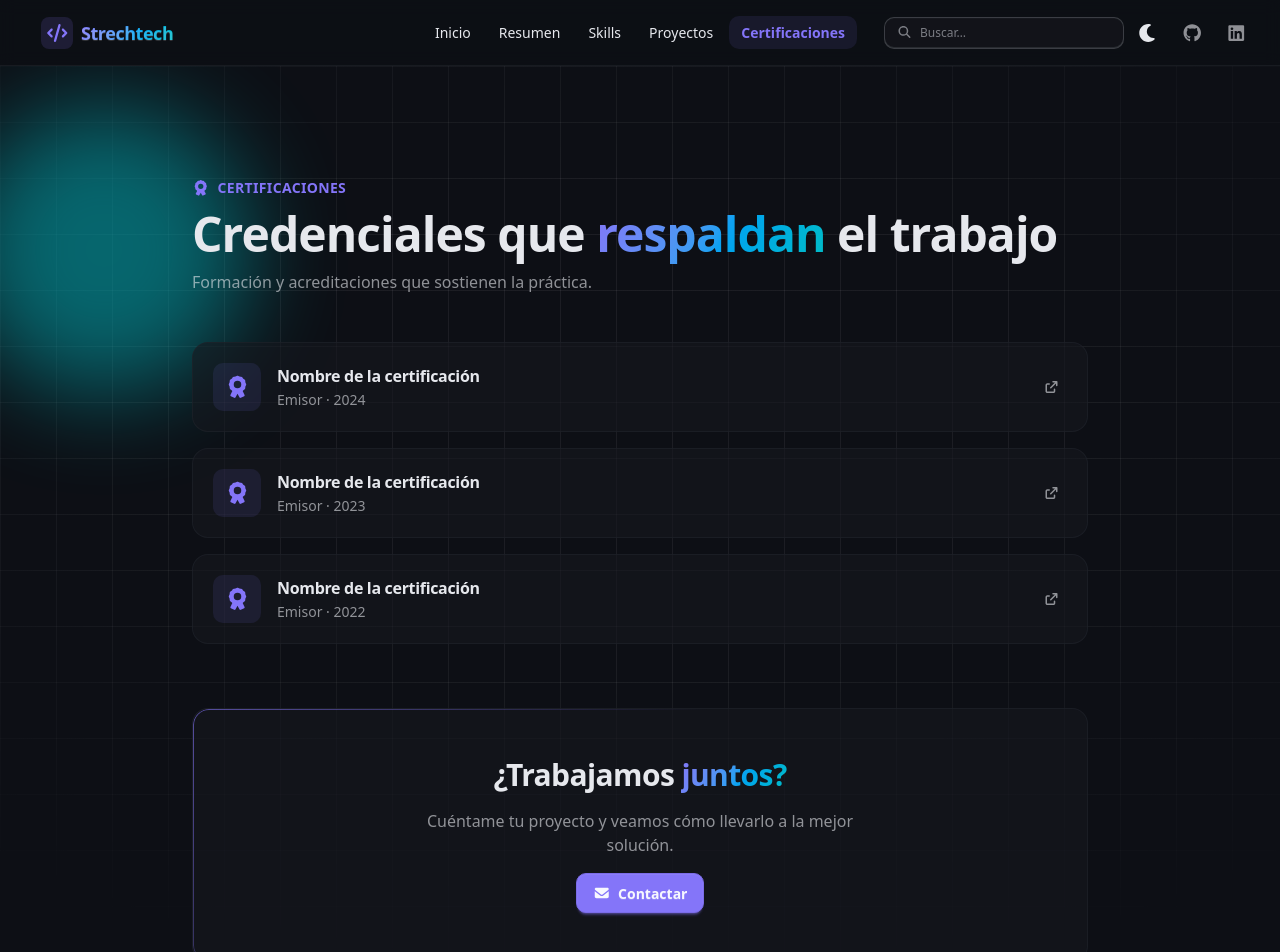
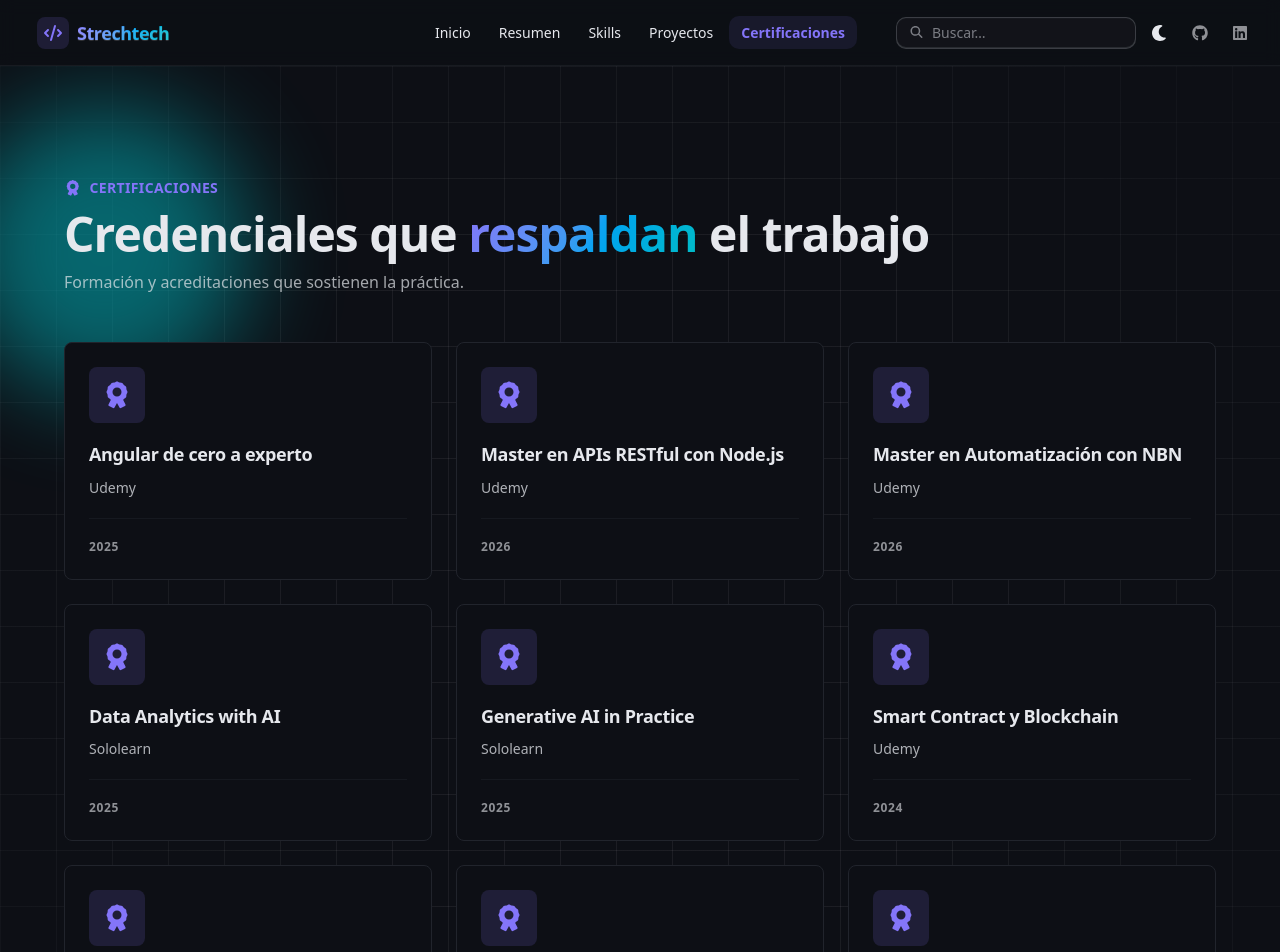
Before and after one commit to Strechtech/portfolio, an Angular app: page /certificaciones in a window 1280 px wide. Shown: the top 952 px of the page. Built offline with nearby package versions, Linux system fonts and the light colour scheme.

Commit message:
feat: update certifications section with new entries and improve layout

```diff
--- a/src/app/data/portfolio.ts
+++ b/src/app/data/portfolio.ts
@@ -124,11 +124,17 @@ export interface Certification {
   url?: string;
 }
 
-// TODO: reemplazar con tus certificaciones reales.
+
 export const CERTIFICATIONS: Certification[] = [
-  { name: 'Nombre de la certificación', issuer: 'Emisor', year: '2024', url: '#' },
-  { name: 'Nombre de la certificación', issuer: 'Emisor', year: '2023', url: '#' },
-  { name: 'Nombre de la certificación', issuer: 'Emisor', year: '2022', url: '#' },
+  { name: 'Angular de cero a experto', issuer: 'Udemy', year: '2025', url: 'https://www.udemy.com/certificate/UC-aaddb287-fea9-4095-abe7-cde64a8cbc89/' },
+  { name: 'Master en APIs RESTful con Node.js', issuer: 'Udemy', year: '2026', url: 'https://www.udemy.com/certificate/UC-2747e31d-8e8d-4b9f-a25b-e97fa9f6af16/' },
+  { name: 'Master en Automatización con NBN', issuer: 'Udemy', year: '2026', url: 'https://www.udemy.com/certificate/UC-3327abcf-11eb-4cbb-858b-b163e5a49801/' },
+  { name: 'Data Analytics with AI', issuer: 'Sololearn', year: '2025' },
+  { name: 'Generative AI in Practice', issuer: 'Sololearn', year: '2025'},
+  { name: 'Smart Contract y Blockchain', issuer: 'Udemy', year: '2024' },
+  { name: 'Databricks & Apache Spark para Big Data', issuer: 'Udemy', year: '2024', url: 'https://www.udemy.com/certificate/UC-3323faf5-de2f-44d9-9295-5e244eda590f/'},
+  { name: 'SQL Aplicado al Análisis de Datos', issuer: 'CEC-EPN', year: '2024'},
+  { name: 'Despliegue de Modelos ML', issuer: 'Sociedad Ecuatoriana de Estadística', year: '2023' },
 ];
 
 export const CERT_ICON = faAward;
--- a/src/app/layouts/Footer/Footer.html
+++ b/src/app/layouts/Footer/Footer.html
@@ -48,20 +48,6 @@
           }
         </nav>
 
-        <!-- Contacto -->
-        <div class="flex flex-col gap-2">
-          <h2 class="mb-1 text-xs font-semibold uppercase tracking-wider text-base-content/40">
-            Contacto
-          </h2>
-          @if (email()) {
-            <a
-              [href]="email()!.url"
-              class="text-sm text-base-content/70 transition-colors hover:text-primary"
-              [attr.aria-label]="'Enviar email a ' + emailDisplay()">
-              {{ emailDisplay() }}
-            </a>
-          }
-        </div>
       </div>
 
       <div
--- a/src/app/layouts/Navbar/Navbar.html
+++ b/src/app/layouts/Navbar/Navbar.html
@@ -1,14 +1,16 @@
 <nav
-  class="navbar sticky top-0 z-50 border-b border-base-300/60 bg-base-100/80 px-3 backdrop-blur sm:px-6">
+  class="navbar sticky top-0 z-50 border-b border-base-300/60 bg-base-100/80 px-2 backdrop-blur sm:px-6">
+
   <!-- Marca + menú móvil (SIEMPRE VISIBLE) -->
-  <div class="navbar-start">
+  <div class="navbar-start gap-1 sm:gap-2">
+    <!-- Dropdown móvil -->
     <div class="dropdown lg:hidden">
-      <div tabindex="0" role="button" class="btn btn-ghost btn-circle" aria-label="Abrir menú">
+      <div tabindex="0" role="button" class="btn btn-ghost btn-circle btn-sm" aria-label="Abrir menú">
         <fa-icon [icon]="faBars"></fa-icon>
       </div>
       <ul
         tabindex="0"
-        class="menu menu-sm dropdown-content rounded-box z-50 mt-3 w-56 border border-base-300 bg-base-100 p-2 shadow-xl">
+        class="menu menu-sm dropdown-content rounded-box z-50 mt-3 w-52 border border-base-300 bg-base-100 p-2 shadow-xl">
         @for (l of links; track l.route) {
           <li>
             <a
@@ -20,11 +22,16 @@
         }
       </ul>
     </div>
-    <a routerLink="/" class="btn btn-ghost gap-2 text-lg font-bold tracking-tight" aria-label="Ir a inicio">
-      <span class="grid size-8 place-items-center rounded-lg bg-primary/15 text-primary">
-        <fa-icon [icon]="faCode"></fa-icon>
+
+    <!-- Logo (responsive) -->
+    <a
+      routerLink="/"
+      class="btn btn-ghost btn-sm gap-1 px-2 sm:gap-2 sm:px-3 sm:text-lg font-bold tracking-tight"
+      aria-label="Ir a inicio">
+      <span class="grid size-6 sm:size-8 place-items-center rounded-lg bg-primary/15 text-primary">
+        <fa-icon [icon]="faCode" class="text-sm sm:text-base"></fa-icon>
       </span>
-      <span class="text-gradient">Strechtech</span>
+      <span class="hidden text-gradient sm:inline">Strechtech</span>
     </a>
   </div>
 
@@ -46,16 +53,17 @@
 
   <!-- Búsqueda + tema + redes (DEFER: carga al hacer scroll) -->
   @defer (on viewport) {
-    <div class="navbar-end gap-1">
-      <!-- Búsqueda -->
-      <div class="dropdown dropdown-end">
+    <div class="navbar-end gap-1 sm:gap-2">
+
+      <!-- Búsqueda (oculta en mobile) -->
+      <div class="dropdown dropdown-end hidden sm:block">
         <label
-          class="input input-bordered input-sm flex w-36 items-center gap-2 rounded-field bg-base-200/60 md:w-60">
+          class="input input-bordered input-sm flex items-center gap-2 rounded-field bg-base-200/60 w-36 md:w-60">
           <fa-icon [icon]="faMagnifyingGlass" class="text-base-content/50"></fa-icon>
           <input
             type="text"
             placeholder="Buscar…"
-            class="grow"
+            class="grow text-sm"
             [value]="query()"
             (input)="onInput($any($event.target).value)"
             aria-label="Buscar contenido" />
@@ -66,9 +74,9 @@
             class="menu dropdown-content rounded-box z-50 mt-2 max-h-80 w-64 overflow-y-auto border border-base-300 bg-base-100 p-2 shadow-xl">
             @for (r of results(); track r.label + r.route) {
               <li>
-                <button type="button" (click)="go(r)" class="justify-between">
+                <button type="button" (click)="go(r)" class="justify-between text-sm">
                   {{ r.label }}
-                  <span class="badge badge-ghost badge-sm">{{ r.route }}</span>
+                  <span class="badge badge-ghost badge-xs">{{ r.route }}</span>
                 </button>
               </li>
             }
@@ -77,30 +85,29 @@
       </div>
 
       <!-- Toggle de tema -->
-      <label class="swap swap-rotate btn btn-ghost btn-circle" aria-label="Cambiar tema">
+      <label class="swap swap-rotate btn btn-ghost btn-circle btn-sm" aria-label="Cambiar tema">
         <input type="checkbox" class="theme-controller" value="lumen" />
-        <fa-icon [icon]="faMoon" class="swap-off text-lg"></fa-icon>
-        <fa-icon [icon]="faSun" class="swap-on text-lg"></fa-icon>
+        <fa-icon [icon]="faMoon" class="swap-off text-base"></fa-icon>
+        <fa-icon [icon]="faSun" class="swap-on text-base"></fa-icon>
       </label>
 
-      <!-- Sociales -->
+      <!-- Sociales (solo desktop + tablet) -->
       @for (s of socials; track s.label) {
         <a
           [href]="s.url"
           [attr.aria-label]="s.label"
           target="_blank"
           rel="noopener noreferrer"
-          class="btn btn-ghost btn-circle hidden text-base-content/60 hover:text-primary sm:inline-flex"
+          class="btn btn-ghost btn-circle btn-sm hidden text-base-content/60 hover:text-primary sm:inline-flex"
         >
-          <fa-icon [icon]="s.icon" class="text-lg"></fa-icon>
+          <fa-icon [icon]="s.icon" class="text-base"></fa-icon>
         </a>
       }
     </div>
   } @placeholder {
-    <div class="navbar-end gap-1">
-      <div class="skeleton h-10 w-36 md:w-60 rounded-field"></div>
-      <div class="skeleton h-10 w-10 rounded-full hidden sm:block"></div>
-      <div class="skeleton h-10 w-10 rounded-full hidden sm:block"></div>
+    <div class="navbar-end gap-1 sm:gap-2">
+      <div class="skeleton h-10 w-10 rounded-lg hidden sm:block"></div>
+      <div class="skeleton h-10 w-10 rounded-full"></div>
     </div>
   }
 </nav>
--- a/src/app/pages/Certificaciones/Certificaciones.html
+++ b/src/app/pages/Certificaciones/Certificaciones.html
@@ -2,55 +2,70 @@
   <div class="bg-grid absolute inset-0 -z-10"></div>
   <div class="glow-blob -z-10 top-10 -left-10 size-72 bg-secondary opacity-25"></div>
 
-  <div class="mx-auto max-w-4xl">
+  <div class="mx-auto max-w-6xl">
     <!-- Header -->
     <p class="flex items-center gap-2 text-sm font-semibold uppercase tracking-wide text-primary">
       <fa-icon [icon]="certIcon"></fa-icon>
       Certificaciones
     </p>
-    <h1 class="mt-3 text-4xl font-bold sm:text-5xl">
+    <h1 class="mt-3 text-4xl font-bold sm:text-5xl text-base-content">
       Credenciales que <span class="text-gradient">respaldan</span> el trabajo
     </h1>
-    <p class="mt-3 max-w-xl text-base-content/60">
+    <p class="mt-3 max-w-xl text-base text-base-content/70">
       Formación y acreditaciones que sostienen la práctica.
     </p>
 
-    <div class="mt-12 grid gap-4">
+    <!-- Grid 3x3 responsive -->
+    <div class="mt-12 grid gap-6 sm:grid-cols-2 lg:grid-cols-3">
       @for (c of certs; track c.name + c.year) {
-        <div
-          class="card-lift group flex items-center gap-4 rounded-box border border-base-300/60 bg-base-200/60 p-5">
-          <span
-            class="grid size-12 shrink-0 place-items-center rounded-field bg-primary/10 text-primary transition-colors group-hover:bg-primary group-hover:text-primary-content">
-            <fa-icon [icon]="certIcon" class="text-xl"></fa-icon>
+        <div class="card-lift group relative flex flex-col justify-between rounded-lg border border-base-300 bg-base-100 p-6 transition-all duration-200 hover:border-primary/50 hover:shadow-lg hover:bg-base-100/80">
+
+          <!-- Icon -->
+          <div class="mb-5 flex items-center justify-between">
+            <span class="grid size-14 shrink-0 place-items-center rounded-lg bg-primary/15 text-primary transition-colors group-hover:bg-primary group-hover:text-primary-content">
+              <fa-icon [icon]="certIcon" class="text-2xl"></fa-icon>
             </span>
-          <div class="grow">
-            <h2 class="font-semibold">{{ c.name }}</h2>
-            <p class="mt-0.5 text-sm text-base-content/60">{{ c.issuer }} · {{ c.year }}</p>
-          </div>
             @if (c.url) {
               <a
                 [href]="c.url"
                 target="_blank"
                 rel="noopener noreferrer"
-              class="btn btn-ghost btn-circle btn-sm text-base-content/60 hover:text-primary"
+                class="btn btn-ghost btn-circle btn-sm text-base-content/60 opacity-0 transition-all group-hover:opacity-100 hover:text-primary"
                 aria-label="Ver credencial">
-              <fa-icon [icon]="faArrowUpRightFromSquare"></fa-icon>
+                <fa-icon [icon]="faArrowUpRightFromSquare" class="text-lg"></fa-icon>
               </a>
             }
+          </div>
+
+          <!-- Content -->
+          <div class="flex-1">
+            <h2 class="line-clamp-2 text-lg font-bold text-base-content leading-tight">
+              {{ c.name }}
+            </h2>
+            <p class="mt-3 text-sm font-medium text-base-content/75">
+              {{ c.issuer }}
+            </p>
+          </div>
+
+          <!-- Year Footer -->
+          <div class="mt-5 pt-5 border-t border-base-300/50">
+            <p class="text-xs font-semibold text-base-content/60 uppercase tracking-wider">
+              {{ c.year }}
+            </p>
+          </div>
         </div>
       }
     </div>
 
     <!-- CTA cierre -->
-    <div
-      class="ring-gradient mt-16 flex flex-col items-center gap-4 rounded-box border border-base-300/60 bg-base-200/60 px-6 py-12 text-center">
-      <h2 class="text-2xl font-bold sm:text-3xl">
+    <div class="ring-gradient mt-16 flex flex-col items-center gap-4 rounded-lg border border-base-300 bg-base-100 px-6 py-12 text-center">
+      <h2 class="text-2xl font-bold sm:text-3xl text-base-content">
         ¿Trabajamos <span class="text-gradient">juntos?</span>
       </h2>
-      <p class="max-w-md text-base-content/60">
+      <p class="max-w-md text-base text-base-content/70">
         Cuéntame tu proyecto y veamos cómo llevarlo a la mejor solución.
       </p>
-      <a [href]="contactUrl" class="btn btn-primary gap-2">
+      <a [href]="contactUrl" class="btn btn-primary gap-2 font-semibold">
         <fa-icon [icon]="faEnvelope"></fa-icon>
         Contactar
       </a>
```
Lines whose indentation alone changed are shown as unchanged.
